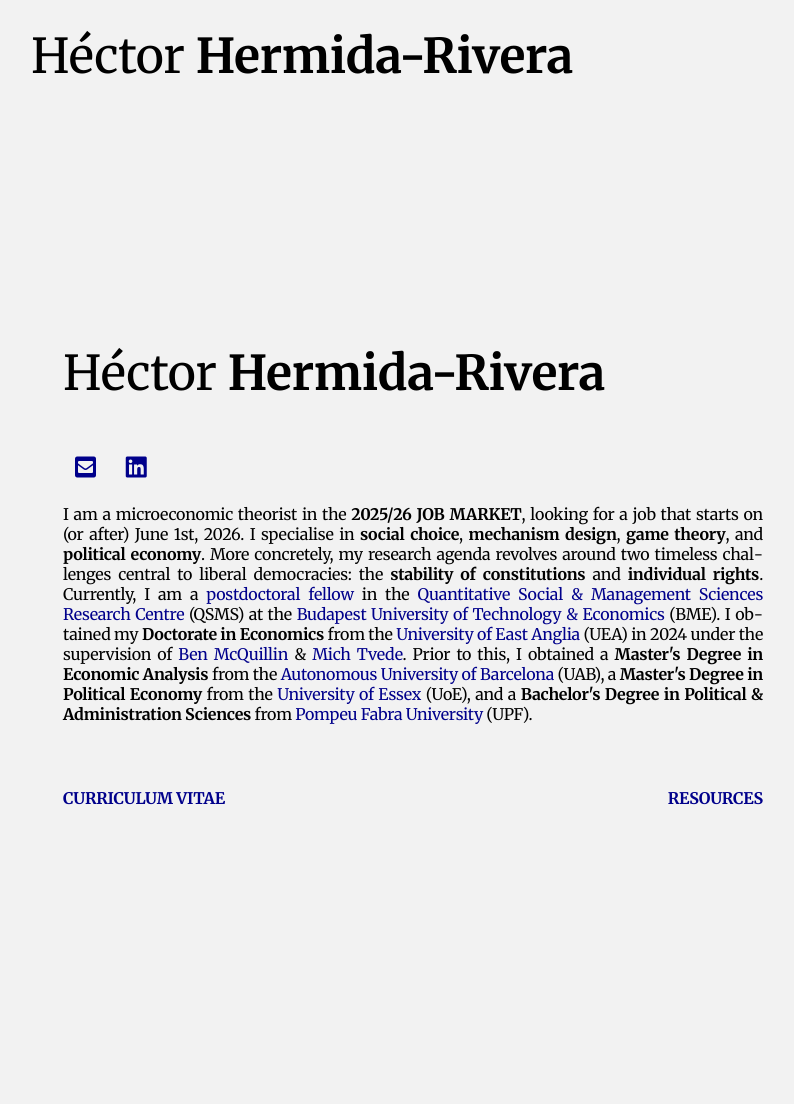
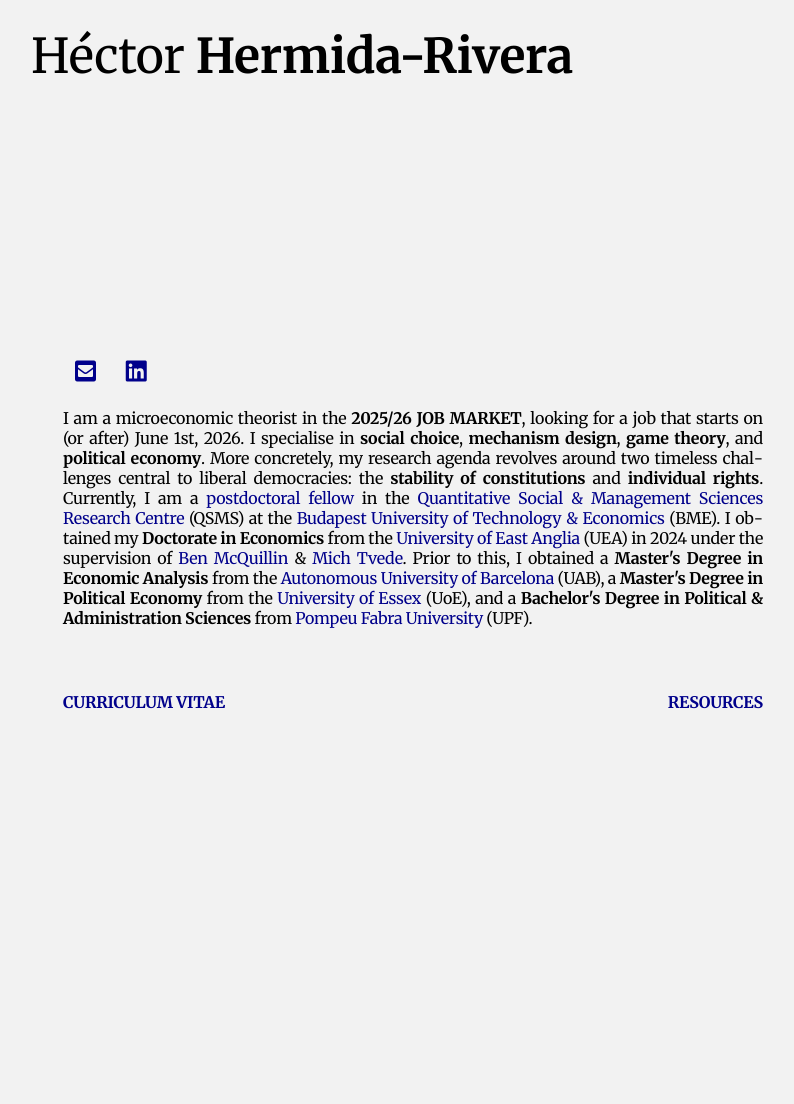
Before and after one commit to HectorHermidaRivera/hectorhermidarivera.github.io, a Jekyll site: the page built from index.md, in a window 1280 px wide. Shown: the whole page, without its empty margins (285-1079 px from the left). Built offline with Jekyll 4.4.1, drawn with Linux system fonts in a browser that asks for light colours; a style sheet for code colours, icons or effects is not loaded; after the commit the page ends 1040 px from its top, so only the background shows below that; part of the change alters nothing that is shown.

Commit message:
Update index.md

```diff
--- a/index.md
+++ b/index.md
@@ -1,20 +1,18 @@
 ---
 layout: default
-title: Home
+title: Héctor Hermida-Rivera
 ---
 
 <!-- FULL-PAGE VERTICAL CENTERING -->
 <div style="
   display: flex;
   flex-direction: column;
-  justify-content: center;
-  align-items: flex-start; /* keep left-aligned content */
-  min-height: 100vh; /* full viewport height */
-  padding: 2em; /* optional, add some space around */
+  justify-content: center;  /* vertical centering */
+  align-items: flex-start;  /* left-aligned content */
+  min-height: 100vh;        /* fill viewport */
+  padding: 2em;
+  box-sizing: border-box;
 ">
-
-  <!-- TITLE -->
-  <h1 class="main-name" style="margin-bottom: 1em;">Héctor <strong>Hermida-Rivera</strong></h1>
 
   <!-- ICONS: LEFT-ALIGNED -->
   <div class="icon-row" style="margin-bottom:1.5em; text-align:left;">
```
